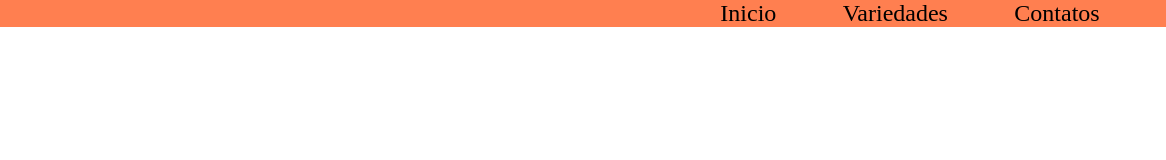
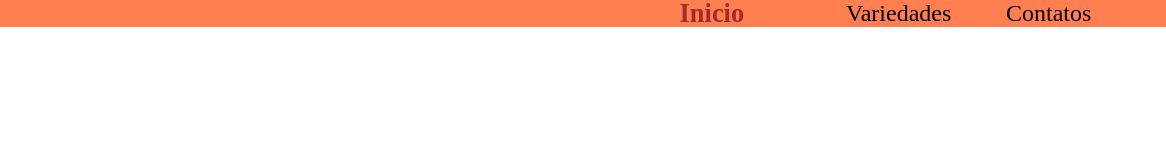
Before and after one commit to sbrunoalcantara/colabora-o-t2, a plain HTML site: page index.html in a window 1280 px wide. In both pictures the pointer is over the item "Inicio". Shown: the full height of the page, 114-1280 px from the left. Drawn offline with Linux system fonts and the light colour scheme.

Commit message:
update css and html

```diff
--- a/index.html
+++ b/index.html
@@ -20,5 +20,8 @@
             </ul>
         </nav>
     </header>
+    <main>
+
+    </main>
 </body>
 </html>
--- a/styles.css
+++ b/styles.css
@@ -25,3 +25,16 @@ ul{
     list-style: none;
     font-size: 1.5rem;
 }
+
+
+li{
+    width: 10vw;
+}
+
+li:hover{
+    font-weight: bold;
+    transform: scale(110%);
+    color:brown;
+    transition: 1.5s ease-in-out;
+    cursor: pointer;
+}
```
